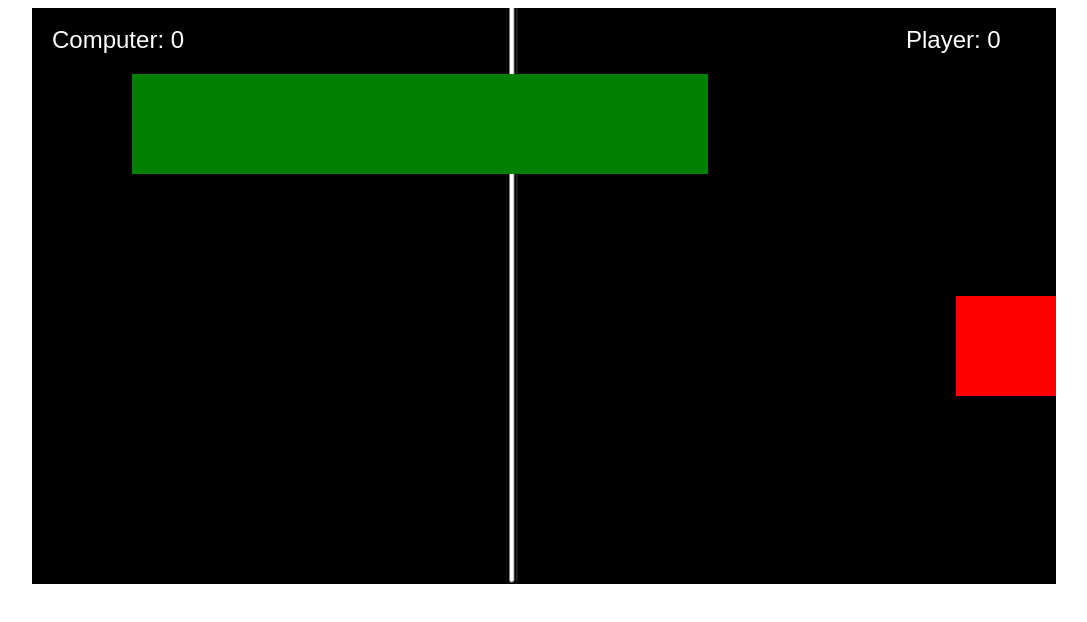
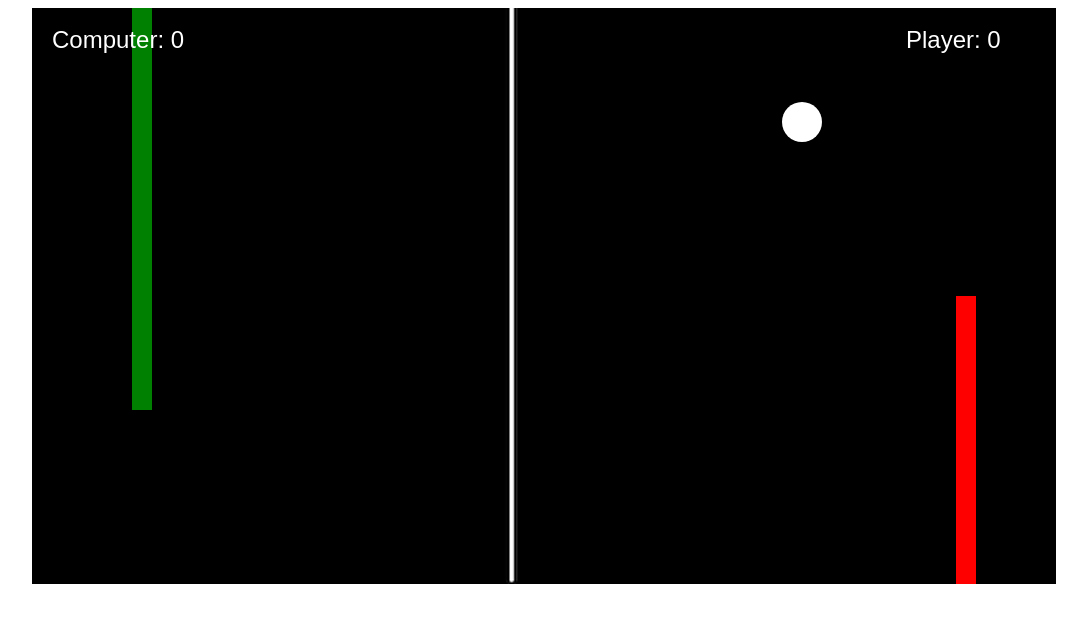
Before and after one commit to loganwe/Pong, a plain HTML site: page index.html in a window 1280 px wide. Shown: the whole page, without its empty margins (96-1183 px from the left). Drawn offline with Linux system fonts and the light colour scheme.

Commit message:
Update index.html

```diff
--- a/index.html
+++ b/index.html
@@ -130,8 +130,8 @@
         class Player {
             constructor({ position, color }) {
                 this.position = position
-                this.width = 576
-                this.height = 100
+                this.width = 20
+                this.height = 576
                 this.color = color
             }
             draw() {
```
